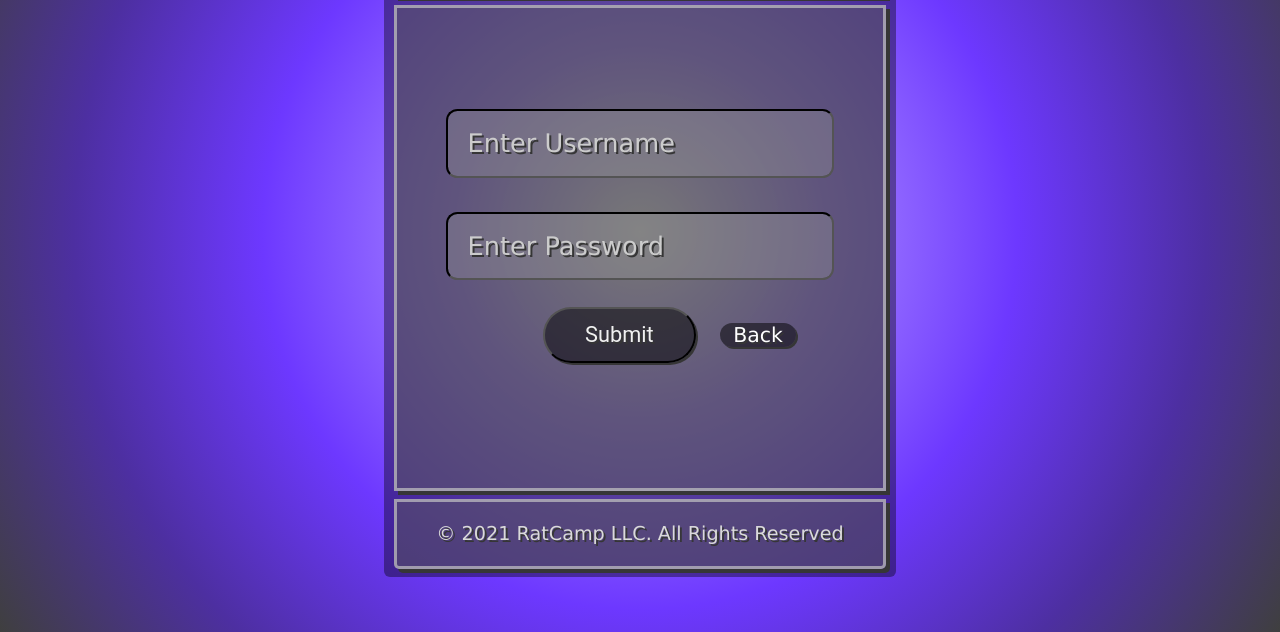
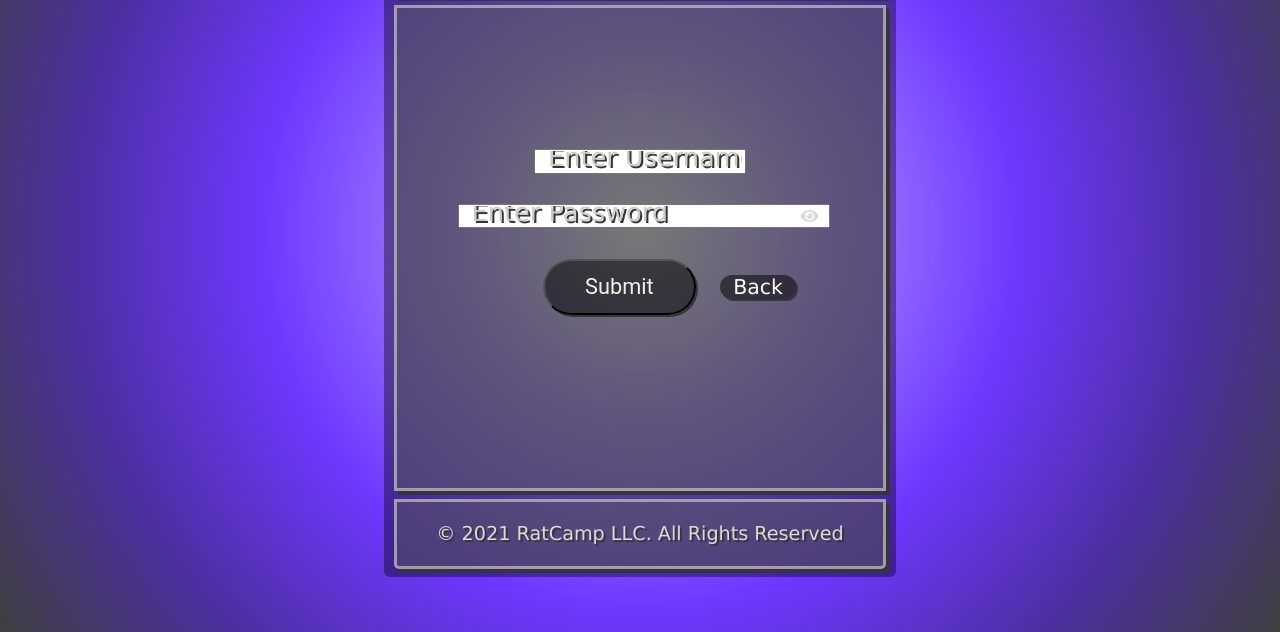
Before and after one commit to eazimmer/ratcamp, a website: page front-end/html/login.html in a window 1280 px wide. Shown: the part 168-800 px from the top of the page. Drawn offline with nearby package versions, Linux system fonts and the light colour scheme; no server answers.

Commit message:
working on adding password toggle button

```diff
--- a/front-end/css/login.css
+++ b/front-end/css/login.css
@@ -86,6 +86,25 @@ html {
   transition-duration: 0s;
   background-color: #58565fb7;
   box-shadow: 2px 2px #252525;
+}
+
+#password-input {
+  width: 100%;
+}
+
+.password {
+  display: flex;
+  align-items: center;
+  width: 75%;
+}
+
+.form p {
+    margin-left: -30px;
+    cursor: pointer;
+}
+
+.fa {
+  z-index: 6;
 }
 
 /* gets rid of weird white box around input */
--- a/front-end/html/login.html
+++ b/front-end/html/login.html
@@ -14,6 +14,8 @@
     <!-- Create and call the js file here and also create a CSS file to style the welcome page. -->
     <link rel="stylesheet" type="text/css" href="../css/login.css">
     <link rel="icon" href="../Other/RC.png">
+    <!-- Style sheet containing password reveal eye -->
+    <link rel="stylesheet" href="https://cdnjs.cloudflare.com/ajax/libs/font-awesome/5.13.0/css/all.min.css">
 </head>
 <body>
     <div class="screen">
@@ -23,8 +25,11 @@
             </div>
             <div class="flex login-box">
                 <div class="form">
-                    <input id="name-input" class="user-input" type="text" name="name" placeholder="Enter Username"><br>
-                    <input id="password-input" class="user-input" type="password" name="password" placeholder="Enter Password"><br>
+                    <input id="name-input" class="user-name" type="text" name="name" placeholder="Enter Username"><br>
+                    <div class="password">
+                        <input id="password-input" class="user-pass" type="password" name="password" placeholder="Enter Password">
+                        <p class="fa fa-eye" id="toggle"></p>
+                    </div><br>
                     <div class="buttons">
                         <button class="submit-button" onclick="login()">Submit</button>
                         <a href="../.." class="back-button">&nbsp&nbspBack&nbsp&nbsp</a>
--- /dev/null
+++ b/front-end/js/welcome.js
@@ -0,0 +1 @@
+const password = document.getElementById('password-input');
```
Also changed, not shown: front-end/html/signup.html (+2 -0 lines).
